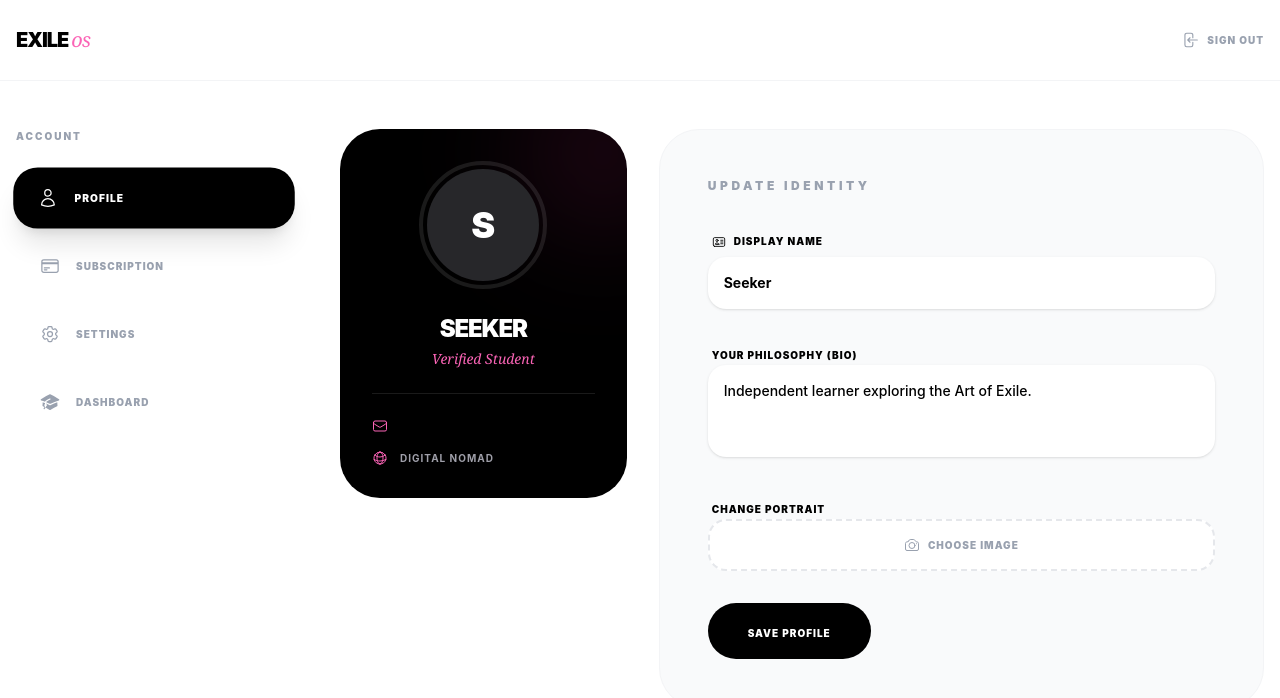
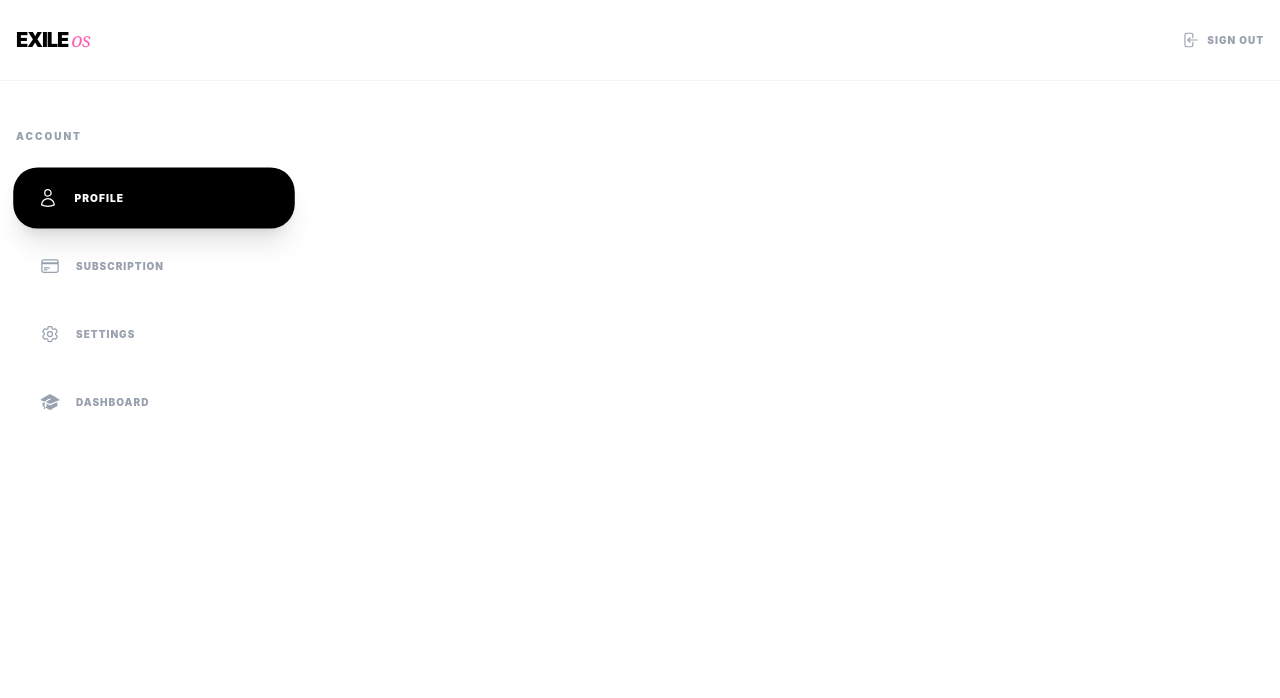
Before and after one commit to Yudeat/Liminal, a Next.js app: page /profile in a window 1280 px wide. Shown: the top 698 px of the page. Built offline with nearby package versions, Linux system fonts and the light colour scheme.

Commit message:
updated the profile

```diff
--- a/app/Navbar.tsx
+++ b/app/Navbar.tsx
@@ -74,14 +74,12 @@ const user = session?.user;
   return (
     <div id='home' className="relative min-h-[100vh] w-full bg-white text-black font-sans antialiased">
 
-      {/* --- CUSTOM CURSOR --- */}
       <motion.div
         className="fixed top-0 left-0 w-4 h-4 bg-black rounded-full pointer-events-none z-[100] mix-blend-difference hidden md:block"
         animate={{ scale: isHovered ? 4 : 1 }}
         style={{ x: cursorX, y: cursorY, translateX: "-50%", translateY: "-50%" }}
       />
 
-      {/* --- 1. TOP NAVBAR --- */}
      <motion.header
   animate={{ y: isHeroVisible ? 0 : -100, opacity: isHeroVisible ? 1 : 0 }}
   className="fixed w-full pt-4 md:pt-6 top-0 z-50 px-4 md:px-6 pointer-events-none"
@@ -113,7 +111,6 @@ const user = session?.user;
 
     {/* ACTION BUTTONS */}
     <div className="flex items-center gap-2 md:gap-4 pr-1 md:pr-2">
-      {/* Log In - Subtle Style */}
       {user ?(
         <>
         <Link
--- a/app/profile/page.tsx
+++ b/app/profile/page.tsx
@@ -1,7 +1,8 @@
 'use client';
 
-import { useState } from 'react';
+import { useState, useRef, useEffect } from 'react';
 import Link from 'next/link';
+import Image from 'next/image';
 import {
   HiBars3BottomRight,
   HiAcademicCap,
@@ -11,40 +12,73 @@ import {
   HiXMark,
   HiOutlineArrowLeftOnRectangle,
   HiOutlineCamera,
-  HiOutlineCheck,
   HiOutlineEnvelope,
   HiOutlineIdentification,
-  HiOutlineGlobeAlt
+  HiOutlineGlobeAlt,
+  HiOutlineArrowLeft
 } from "react-icons/hi2";
+interface DashboardProps {
+  session: {
+    user?: {
+      name?: string | null;
+      email?: string | null;
+      image?: string | null;
+    };
+  } | null;
+}
 
-export default function DashboardPage({ session }: { session: any }) {
+export default function DashboardPage({ session }: DashboardProps) {
   // 1. UI State
   const [isNavOpen, setIsNavOpen] = useState(false);
-  const [saving, setSaving] = useState(false);
+  const user = session?.user;
+  const [image, setImage] = useState<string | null>(null);
+  const fileInputRef = useRef<HTMLInputElement>(null);
 
-  // 2. Profile Logic State
-  const user = session?.user;
-  const [formData, setFormData] = useState({
-    name: user?.name || "Seeker",
-    bio: "Independent learner exploring the Art of Exile.",
-    location: "Digital Nomad",
-    website: "https://exile.os"
-  });
-  const [image, setImage] = useState(user?.image || null);
+  useEffect(() => {
+    if (typeof window !== "undefined") {
+      try {
+        const savedImage = localStorage.getItem("profile-image");
+        if (savedImage) {
+          setImage(savedImage);
+          return;
+        }
+      } catch {
+        // Ignore storage errors
+      }
+    }
+    if (user?.image) {
+      setImage(user.image);
+    }
+  }, [user]);
 
-  // 3. Handlers
-  const handlePhoto = (e: React.ChangeEvent<HTMLInputElement>) => {
+const handleImageUpload = (e: React.ChangeEvent<HTMLInputElement>) => {
     const file = e.target.files?.[0];
     if (file) {
       const reader = new FileReader();
-      reader.onloadend = () => setImage(reader.result as string);
+      reader.onloadend = () => {
+        const nextImage = reader.result as string;
+        setImage(nextImage);
+        if (typeof window !== "undefined") {
+          try {
+            localStorage.setItem("profile-image", nextImage);
+          } catch {
+            // Ignore storage errors
+          }
+        }
+      };
       reader.readAsDataURL(file);
     }
   };
 
-  const handleSave = () => {
-    setSaving(true);
-    setTimeout(() => setSaving(false), 2000);
+  const handleClearImage = () => {
+    setImage(null);
+    if (typeof window !== "undefined") {
+      try {
+        localStorage.removeItem("profile-image");
+      } catch {
+        // Ignore storage errors
+      }
+    }
   };
 
   return (
@@ -54,7 +88,9 @@ export default function DashboardPage({ session }: { session: any }) {
       <div className={`fixed inset-0 z-[60] bg-white/95 backdrop-blur-xl transition-transform duration-500 lg:hidden ${isNavOpen ? "translate-y-0" : "-translate-y-full"}`}>
         <div className="p-6 flex flex-col h-full">
           <div className="flex justify-end">
-             <button onClick={() => setIsNavOpen(false)} className="p-4 text-black"><HiXMark size={32} /></button>
+             <button
+             title='navopen'
+             onClick={() => setIsNavOpen(false)} className="p-4 text-black"><HiXMark size={32} /></button>
           </div>
           <div className="flex-1 flex flex-col justify-center gap-4 px-6">
              <h2 className="text-[10px] font-black uppercase tracking-[0.2em] text-gray-400 mb-4">Account Menu</h2>
@@ -75,7 +111,9 @@ export default function DashboardPage({ session }: { session: any }) {
 
           <div className="flex items-center gap-4">
             <button type="button"
-            onClick={() => setIsNavOpen(true)} className="lg:hidden p-2 bg-gray-50 rounded-full">
+            title='Navopen'
+            onClick={() => setIsNavOpen(true)}
+            className="lg:hidden p-2 bg-gray-50 rounded-full">
               <HiBars3BottomRight size={20} />
             </button>
 
@@ -99,90 +137,74 @@ export default function DashboardPage({ session }: { session: any }) {
             <NavItem icon={<HiAcademicCap/>} label="Dashboard" />
           </aside>
 
-          {/* MAIN SECTION: PROFILE GRID */}
-          <section className="lg:col-span-9">
-            <div className="grid grid-cols-1 xl:grid-cols-3 gap-8">
+{/* profile */}
+<section id='profile' className="p-6 md:hidden">
+      <Link href="/" aria-label="Back to home">
+        <HiOutlineArrowLeft size={29} className="hover:text-pink-500 transition-all" />
+      </Link>
 
-              {/* LEFT COLUMN: PROFILE CARD */}
-              <div className="xl:col-span-1">
-                <div className="xl:sticky xl:top-32 bg-black text-white rounded-[2.5rem] p-8 overflow-hidden relative">
-                  <div className="absolute -top-10 -right-10 w-32 h-32 bg-pink-500/20 rounded-full blur-3xl" />
+      <p className='font-black uppercase tracking-tighter text-2xl mt-5 mb-6'>Profile</p>
 
-                  <div className="relative z-10 flex flex-col items-center text-center">
-                    <div className="w-32 h-32 rounded-full border-4 border-white/10 p-1 mb-6">
-                      <div className="w-full h-full rounded-full bg-zinc-800 overflow-hidden flex items-center justify-center">
+      <div className='bg-black text-white w-full md:w-3/4 rounded-[2rem] p-8 shadow-2xl relative group'>
+        <div className="flex flex-col md:flex-row items-center gap-8">
+
+          {/* IMAGE UPLOAD TARGET */}
+          <div className="relative">
+            <div className="w-24 h-24 rounded-full border-2 border-dashed border-zinc-700 overflow-hidden flex items-center justify-center bg-zinc-900 group-hover:border-pink-500 transition-colors">
               {image ? (
-                          <img src={image} className="w-full h-full object-cover" alt="Profile" />
+                <Image src={image} alt="Profile" fill className="rounded-full object-cover" />
               ) : (
-                          <span className="text-4xl font-black">{formData.name[0]}</span>
+                <HiOutlineCamera size={30} className="text-zinc-500" />
               )}
             </div>
-                    </div>
-                    <h2 className="text-2xl font-black tracking-tighter uppercase mb-1">{formData.name}</h2>
-                    <p className="text-pink-400 font-serif italic text-sm mb-6">Verified Student</p>
-                    <div className="w-full space-y-4 text-left border-t border-white/10 pt-6">
-                      <div className="flex items-center gap-3 text-zinc-400">
-                        <HiOutlineEnvelope className="text-pink-400" />
-                        <span className="text-[10px] font-bold uppercase tracking-widest truncate">{user?.email}</span>
-                      </div>
-                      <div className="flex items-center gap-3 text-zinc-400">
-                        <HiOutlineGlobeAlt className="text-pink-400" />
-                        <span className="text-[10px] font-bold uppercase tracking-widest">{formData.location}</span>
-                      </div>
-                    </div>
-                  </div>
-                </div>
+
+            {/* Hidden Input */}
+            <input
+            title='fileupload'
+              type="file"
+              ref={fileInputRef}
+              onChange={handleImageUpload}
+              accept="image/*"
+              className="hidden"
+            />
+
+            {/* Trigger Button */}
+            <button
+              type="button"
+              onClick={() => fileInputRef.current?.click()}
+              className="absolute -bottom-1 -right-1 bg-pink-500 p-2 rounded-full hover:scale-110 transition-transform shadow-lg"
+              aria-label="Upload photo"
+            >
+              <HiOutlineCamera size={14} className="text-white" />
+            </button>
           </div>
 
-              {/* RIGHT COLUMN: THE FORM */}
-              <div className="xl:col-span-2">
-                <div className="bg-gray-50 border border-gray-100 rounded-[2.5rem] p-8 md:p-12">
-                  <h3 className="text-xs font-black uppercase tracking-[0.3em] text-gray-400 mb-10">Update Identity</h3>
-                  <form className="space-y-8" onSubmit={(e) => e.preventDefault()}>
-                    <div className="space-y-2">
-                      <label className="text-[10px] font-black uppercase tracking-widest text-black ml-1 flex items-center gap-2">
-                        <HiOutlineIdentification size={14}/> Display Name
-                      </label>
-                      <input
-                        type="text"
-                        value={formData.name}
-                        onChange={(e) => setFormData({...formData, name: e.target.value})}
-                        className="w-full bg-white border-none rounded-2xl p-4 text-sm font-bold focus:ring-2 focus:ring-pink-200 shadow-sm"
-                      />
-                    </div>
-
-                    <div className="space-y-2">
-                      <label className="text-[10px] font-black uppercase tracking-widest text-black ml-1">Your Philosophy (Bio)</label>
-                      <textarea
-                        rows={3}
-                        value={formData.bio}
-                        onChange={(e) => setFormData({...formData, bio: e.target.value})}
-                        className="w-full bg-white border-none rounded-2xl p-4 text-sm font-medium focus:ring-2 focus:ring-pink-200 shadow-sm resize-none"
-                      />
-                    </div>
-
-                    <div className="space-y-2">
-                      <label className="text-[10px] font-black uppercase tracking-widest text-black ml-1">Change Portrait</label>
-                      <label className="flex items-center justify-center gap-2 p-4 bg-white border-2 border-dashed border-gray-200 rounded-2xl cursor-pointer hover:border-pink-400 hover:bg-pink-50 transition-all group">
-                        <HiOutlineCamera className="text-gray-400 group-hover:text-pink-500" />
-                        <span className="text-[10px] font-black uppercase tracking-widest text-gray-400 group-hover:text-pink-500">Choose Image</span>
-                        <input type="file" className="hidden" onChange={handlePhoto} accept="image/*" />
-                      </label>
+          <div className="text-center md:text-left flex-1">
+            <h2 className="text-2xl font-black uppercase tracking-tight">
+              {user?.name ?? "Seeker"}
+            </h2>
+            <div className="text-[10px] font-bold uppercase tracking-widest text-zinc-400 mt-1 mb-6">
+              {user?.email ?? "no-email@exile.os"}
             </div>
 
             <button
-                      onClick={handleSave}
-                      className="group relative w-full md:w-auto px-10 py-4 bg-black text-white rounded-full transition-all hover:bg-pink-500 active:scale-95"
+              type="button"
+              className="px-6 py-2 border border-zinc-700 rounded-full text-[10px] font-black uppercase tracking-widest hover:bg-white hover:text-black transition-all"
             >
-                      <span className="text-[10px] font-black uppercase tracking-widest">
-                        {saving ? 'Synchronizing...' : 'Save Profile'}
-                      </span>
+              Edit Profile
             </button>
-                  </form>
+            <button
+              type="button"
+              onClick={handleClearImage}
+              className="mt-3 px-6 py-2 border border-zinc-700/60 rounded-full text-[10px] font-black uppercase tracking-widest text-zinc-300 hover:bg-zinc-800 hover:text-white transition-all"
+            >
+              Clear Photo
+            </button>
           </div>
         </div>
       </div>
     </section>
+
         </div>
       </main>
     </div>
@@ -192,6 +214,7 @@ export default function DashboardPage({ session }: { session: any }) {
 function NavItem({ icon, label, active = false, onClick }: { icon: any, label: string, active?: boolean, onClick?: () => void }) {
   return (
     <button
+    title='some'
       onClick={onClick}
       className={`w-full flex items-center gap-4 px-6 py-5 rounded-[1.5rem] text-[10px] font-black uppercase tracking-widest transition-all ${
         active ? "bg-black text-white shadow-xl shadow-black/10 scale-[1.02]" : "text-gray-400 hover:bg-gray-100 hover:text-black"
```
Lines whose indentation alone changed are shown as unchanged.
